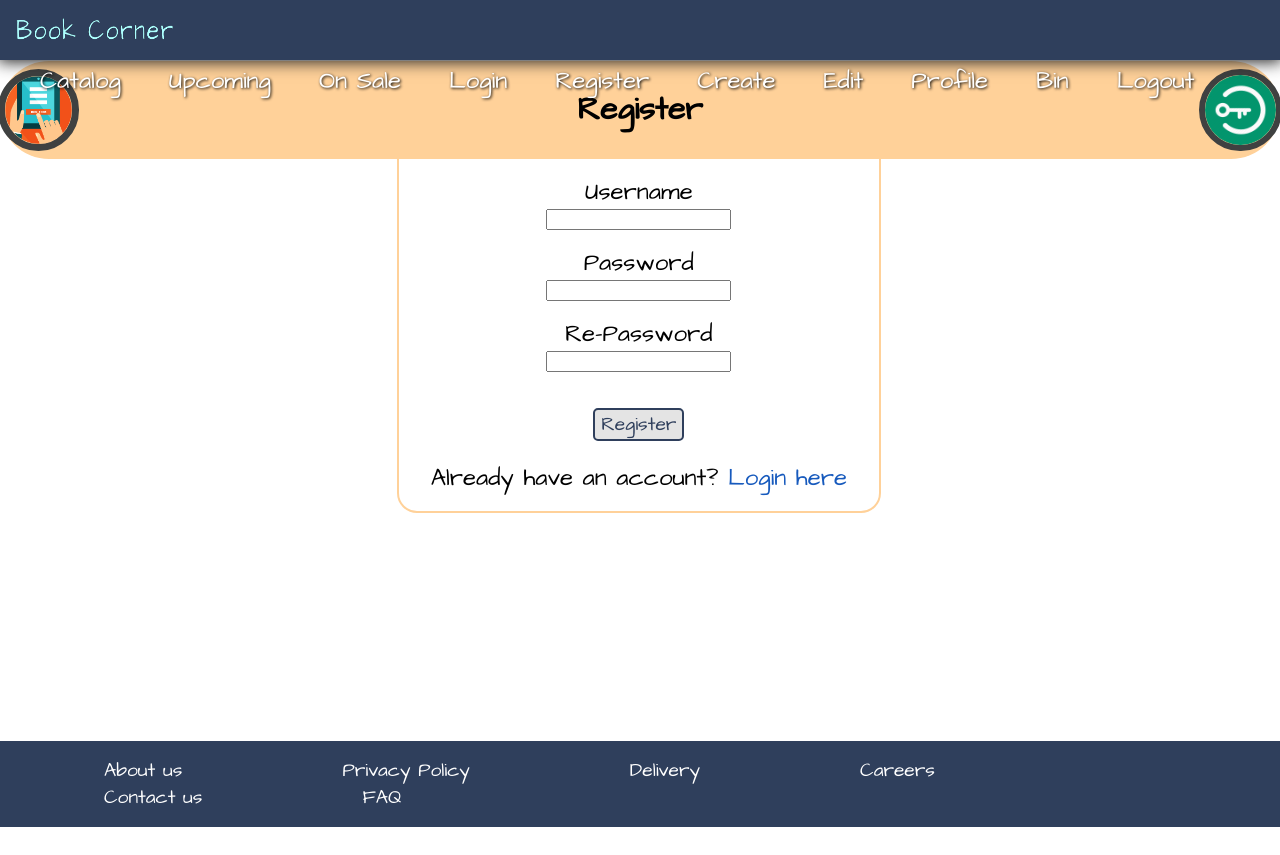
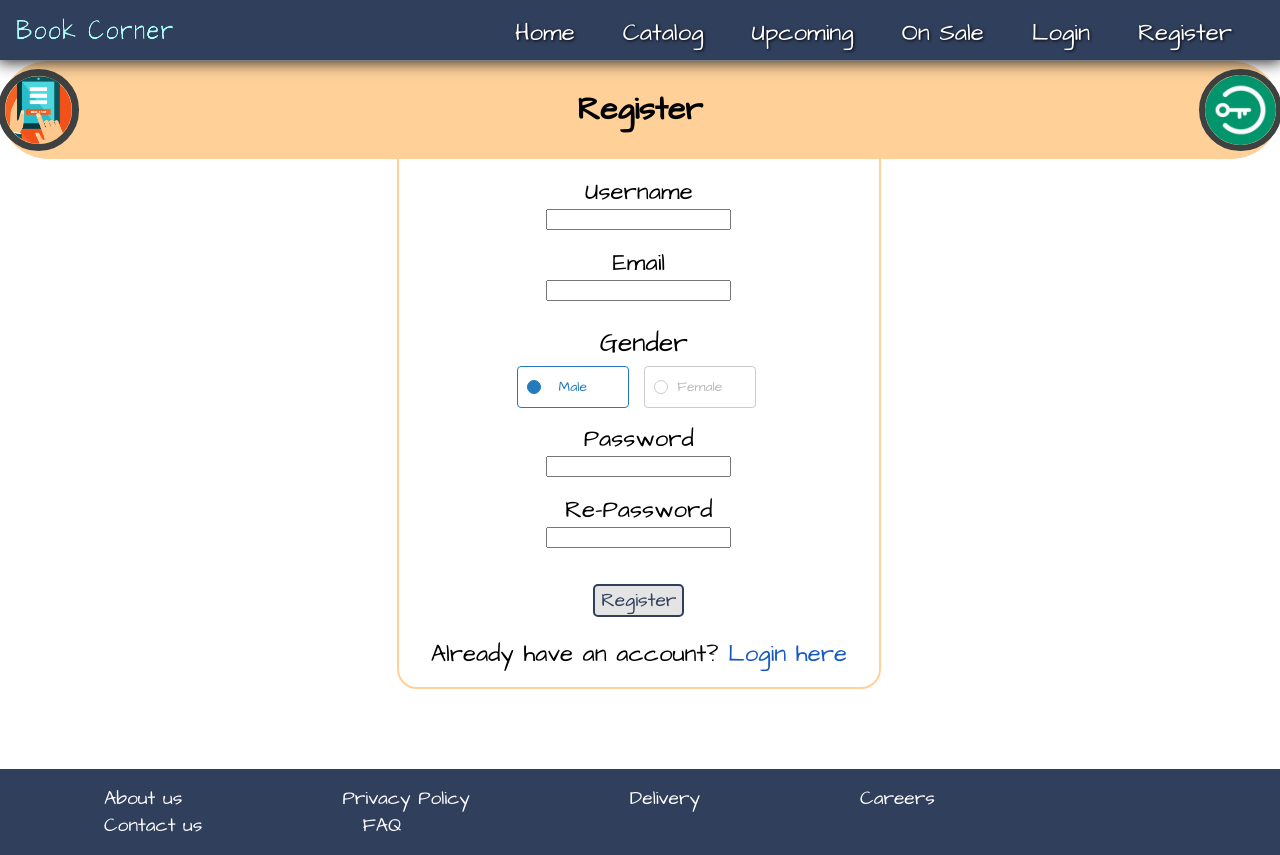
Before and after one commit to StoilTomanov/book-corner, a React (Create React App) app: page /register in a window 1280 px wide. Before the commit the page ends 827 px from the top, so only its background shows below. Built offline with nearby package versions, Linux system fonts and the light colour scheme.

Commit message:
implemented authentication

```diff
--- a/src/components/App/App.js
+++ b/src/components/App/App.js
@@ -1,14 +1,15 @@
 // [x] finish details view
 // [ ] post comment to book record
-// [ ] implement login
-// [ ] implement register
+// [x] implement login
+// [x] implement register
 // [ ] implement edit functionality
+// [ ] implement delete functionality
 // [ ] form validation
 // [ ] show quantity in the details view
-// [ ] implement admin role
-// [ ] implement edit button for book record
-// [ ] implement delete button for book record
-// [ ] ensure the edit and delete buttons are visible only for the admin
+// [x] implement admin role
+// [x] implement edit button for book record
+// [x] implement delete button for book record
+// [x] ensure the edit and delete buttons are visible only for the admin
 // [ ] complete the filtering in the catalog page
 // [ ] complete the filtering in the upcoming page
 // [ ] complete the filtering in the on-sale page
@@ -55,8 +56,19 @@ import { FAQ } from './FAQ/FAQ';
 import { OnSale } from './OnSale/OnSale';
 import { Details } from './Details/Details';
 
+import { AuthContext } from '../../contexts/AuthContext';
+
+import { useState } from 'react';
+
 function App () {
+  const [authData, setAuthData] = useState({});
+
+  const authHandler = (authData) => {
+    setAuthData(authData);
+  }
+
   return (
+    <AuthContext.Provider value={{authData, authHandler}}>
       <div className="App">
         <Header />
         <main id='main-container'>
@@ -83,7 +95,7 @@ function App () {
         </main>
         <Footer />
       </div>
-
+    </AuthContext.Provider>
   );
 }
 
--- a/src/components/App/Catalog/CatalogList/CatalogItem/CatalogItem.js
+++ b/src/components/App/Catalog/CatalogList/CatalogItem/CatalogItem.js
@@ -1,7 +1,10 @@
+import { useContext } from "react";
 import { useNavigate } from "react-router-dom";
+import { AuthContext } from "../../../../../contexts/AuthContext";
 
 export const CatalogItem = (props) => {
     const navigate = useNavigate();
+    const { authData } = useContext(AuthContext);
     const onDetailsNavigateHandler = (ev) => {
         navigate(`/details/${ev.target.dataset.id}`);
     }
@@ -26,7 +29,7 @@ export const CatalogItem = (props) => {
                 </div>
                 <div className="book-card-btns">
                     <button data-id={props.data._id} onClick={onDetailsNavigateHandler}>Details</button>
-                    <button>Buy</button>
+                    {authData.accessToken ? <button>Buy</button> : null}
                 </div>
             </div>
         </li>
--- a/src/components/App/Details/DetailsWrapper/DetailsWrapper.js
+++ b/src/components/App/Details/DetailsWrapper/DetailsWrapper.js
@@ -1,4 +1,9 @@
+import { useContext } from "react";
+import { AuthContext } from "../../../../contexts/AuthContext";
+
 export const DetailsWrapper = (props) => {
+    const { authData } = useContext(AuthContext);
+
     return (
         <div className="details-wrapper">
             <div className="aside-image">
@@ -28,6 +33,9 @@ export const DetailsWrapper = (props) => {
                     {props.data.price} $
                 </div>
                 <div className="comment-divider"></div>
+                {authData.accessToken &&
+                <>
+                {authData.isAdmin !== true ?
                 <div className="comment-form">
                 <form>
                     <div>
@@ -43,9 +51,12 @@ export const DetailsWrapper = (props) => {
                     <textarea name="comment-value" id="comment-value" required placeholder="Add comment"></textarea>
                     <button className="comment-submit-btn" type="submit">Submit</button>
                 </form>
-                </div>
+                </div> :
+                <>
                 <button className="control-btn-edit" data-id={props.data._id}>Edit</button>
                 <button className="control-btn-delete" data-id={props.data._id}>Delete</button>
+                </>}
+                </>}
             </aside>
         </div>
     );
--- a/src/components/App/Header/Header.js
+++ b/src/components/App/Header/Header.js
@@ -1,8 +1,22 @@
-import { Link } from 'react-router-dom';
+import { useContext } from 'react';
+import { Link, useNavigate } from 'react-router-dom';
 import { useLocation } from 'react-router-dom';
+
+import { AuthContext } from '../../../contexts/AuthContext';
+import { logout } from '../../../services/user-service';
 
 export const Header = () => {
     const pathname = useLocation().pathname;
+    let { authData, authHandler } = useContext(AuthContext);
+    const navigate = useNavigate();
+
+    const logoutHandler = () => {
+        logout(authData.accessToken )
+            .then(() => {
+                navigate('/login');
+                authHandler({});
+            });
+    }
 
     return (
         <header id={pathname === '/home' ? 'header' : 'small-header'}>
@@ -12,10 +26,11 @@ export const Header = () => {
                 pathname === '/home' ? "./assets/logo_transparent.png" : "./assets/smaller-logo-img.png"
             } alt="Book Corner logo" />
             <nav className="header-nav">
+
             <ul>
-                    {/* <li className="nav-header-element">
+            <li className="nav-header-element">
                 <Link to="/" className="nav-link">Home</Link>
-                </li> */}
+            </li>
             <li className="nav-header-element">
                 <Link to="/catalog" className="nav-link">Catalog</Link>
             </li>
@@ -25,13 +40,8 @@ export const Header = () => {
             <li className="nav-header-element">
                 <Link to="/sale" className="nav-link">On Sale</Link>
             </li>
-                    <li className="nav-header-element">
-                        <Link to="/login" className="nav-link">Login</Link>
-                    </li>
-                    <li className="nav-header-element">
-                        <Link to="/register" className="nav-link">Register</Link>
-                    </li>
-                    {/* Logged user */}
+            {authData.accessToken ?
+            <>
                 <li className="nav-header-element">
                     <Link to="/create" className="nav-link">Create</Link>
                 </li>
@@ -45,8 +55,18 @@ export const Header = () => {
                     <Link to="/bin" className="nav-link">Bin</Link>
                 </li>
                 <li className="nav-header-element">
-                    <Link to="/logout" className="nav-link">Logout</Link>
+                    <Link to="/logout" replace onClick={logoutHandler} className="nav-link">Logout</Link>
                 </li>
+            </>
+            :
+            <>
+                <li className="nav-header-element">
+                    <Link to="/login" className="nav-link">Login</Link>
+                </li>
+                <li className="nav-header-element">
+                    <Link to="/register" className="nav-link">Register</Link>
+                </li>
+            </>}
                 </ul>
             </nav>
         </header>
--- a/src/components/App/Login/LoginForm/LoginForm.js
+++ b/src/components/App/Login/LoginForm/LoginForm.js
@@ -1,10 +1,31 @@
-import { Link } from 'react-router-dom';
+import { useContext } from 'react';
+import { Link, useNavigate } from 'react-router-dom';
+
+import { AuthContext } from '../../../../contexts/AuthContext';
+
+import { login } from '../../../../services/user-service';
 
 export const LoginForm = () => {
+    const { authHandler } = useContext(AuthContext);
+    const navigate = useNavigate();
+    const onSubmit = (ev) => {
+        ev.preventDefault();
+        const { username, password } = Object.fromEntries(new FormData(ev.target));
+        login(username, password)
+            .then(data => {
+                authHandler(data);
+                navigate('/catalog');
+                console.log(data);
+            })
+            .catch((error) => {
+                console.error(error);
+            });
+    }
+
     return (
         <div className="forms-container">
             <div className="login-element">
-                <form className="login-form">
+                <form className="login-form" onSubmit={onSubmit}>
                     <label htmlFor="username">Username</label>
                     <input name="username" type="text" />
                     <label htmlFor="password">Password</label>
--- a/src/components/App/Register/RegisterForm/RegisterForm.css
+++ b/src/components/App/Register/RegisterForm/RegisterForm.css
@@ -46,3 +46,74 @@ form.register-form {
     box-shadow: 2px 2px 10px 2px rgb(75, 75, 75);
     transform: 0.3s;
 }
+
+
+/* radio buttons */
+
+.gender {
+    position: relative;
+    left: 5px;
+}
+
+.gender p {
+    margin-bottom: 0;
+}
+
+.gender input {
+    opacity: 0;
+    position: absolute;
+    left: 0;
+    top: 0;
+}
+
+.gender label {
+    position: relative;
+    margin: 4px 15px 14px 0;
+    display: inline-flex;
+    justify-content: center;
+    align-items: center;
+    cursor: pointer;
+}
+
+.gender label span {
+    display: block;
+    text-align: center;
+    width: 100%;
+    background: #fff;
+    border: 1px solid #ccc;
+    color: #bababa;
+    font-size: 14px;
+    border-radius: 4px;
+    padding: 10px 20px;
+    min-width: 70px;
+    transition: 350ms;
+}
+
+.gender label:hover span,
+.gender label:hover span:before {
+    border: 1px solid #777;
+    color: #777;
+}
+
+.gender label span:before {
+    content: '';
+    position: absolute;
+    width: 12px;
+    height: 12px;
+    border-radius: 50%;
+    top: 50%;
+    margin-top: -7px;
+    left: 10px;
+    border: 1px solid #ccc;
+    transition: 500ms;
+}
+
+.gender input:checked~span {
+    color: #237bbe;
+    border: 1px solid #237bbe;
+}
+
+.gender label input:checked~span:before {
+    background: #237bbe;
+    border: 1px solid #237bbe;
+}
--- a/src/components/App/Register/RegisterForm/RegisterForm.js
+++ b/src/components/App/Register/RegisterForm/RegisterForm.js
@@ -1,16 +1,67 @@
-import { Link } from 'react-router-dom';
+import { useContext, useState } from 'react';
+import { Link, useNavigate } from 'react-router-dom';
+
+import { AuthContext } from '../../../../contexts/AuthContext';
+import { register } from '../../../../services/user-service';
 
 export const RegisterForm = () => {
+    const { authHandler } = useContext(AuthContext);
+    const navigate = useNavigate();
+    const [value, setValue] = useState({
+        username: '',
+        email: '',
+        gender: 'Male',
+        password: '',
+        rePassword: '',
+    });
+
+    const changeHandler = (ev) => {
+        setValue(state => ({
+            ...state,
+            [ev.target.name]: ev.target.value,
+        }))
+    };
+
+    const onSubmit = (ev) => {
+        ev.preventDefault();
+        const { username, password, rePassword, email, gender } = Object.fromEntries(new FormData(ev.target));
+        if(password.trimEnd() === rePassword.trim()) {
+            register(username, password, email, gender)
+                .then(data => {
+                    authHandler(data);
+                    navigate('/catalog');
+                    console.log(data);
+                })
+                .catch((error) => {
+                    console.error(error);
+                });
+        }
+    }
+
+
     return (
         <div className="forms-container">
             <div className="register-element">
-                <form className="register-form">
-                    <label htmlFor="username">Username</label>
-                    <input name="username" type="text" />
+                <form className="register-form" onSubmit={onSubmit}>
+                <label htmlFor="username">Username</label>
+                    <input name="username" type="text" value={value.username} onChange={changeHandler} />
+                    <label htmlFor="email">Email</label>
+                    <input name="email" type="text" value={value.email} onChange={changeHandler} />
+                    <div className='gender'>
+                        <p>Gender</p>
+                        <label htmlFor="gender">
+                            <input type="radio" id='gender' name='gender' value='Male' checked={value.gender === 'Male'} onChange={changeHandler} />
+                            <span>Male</span>
+                        </label>
+                        <label htmlFor="gender-1">
+                            <input type="radio" id='gender-1' name='gender' value='Female' checked={value.gender === 'Female'} onChange={changeHandler} />
+                            <span>Female</span>
+                        </label>
+                    </div>
                     <label htmlFor="password">Password</label>
-                    <input name="password" type="password" />
-                    <label htmlFor="re-password">Re-Password</label>
-                    <input name="re-password" type="password" />
+                    <input name="password" type="password" value={value.password} onChange={changeHandler} />
+                    <label htmlFor="rePassword">Re-Password</label>
+                    <input name="rePassword" type="password" value={value.rePassword} onChange={changeHandler} />
                     <button className="submit-btn" type="submit">Register</button>
                     <span>Already have an account? <Link to="/login" className='a-link'>Login here</Link></span>
                 </form>
--- /dev/null
+++ b/src/contexts/AuthContext.js
@@ -0,0 +1,3 @@
+import { createContext } from "react";
+
+export const AuthContext = createContext();
```
Also changed, not shown: src/services/user-service.js (+48 -0 lines). Lines whose indentation alone changed are shown as unchanged.
